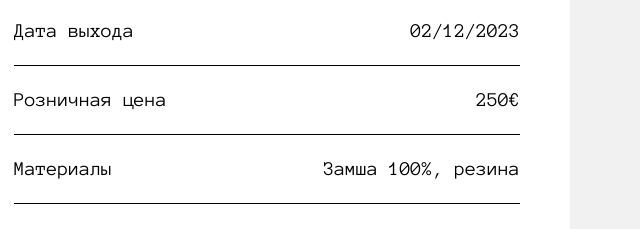
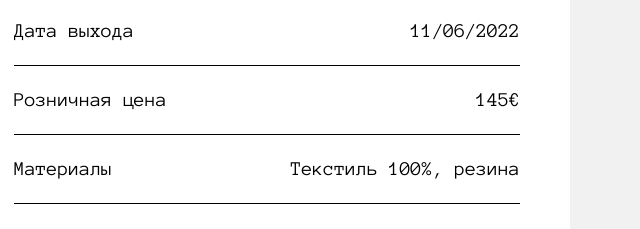
Before and after one commit to denizho/yandprak, a plain HTML site: page 3.html in a window 1280 px wide. Shown: the part 1014-1243 px from the top of the page, 640-1280 px from the left. Drawn offline with Linux system fonts and the light colour scheme.

Commit message:
Коммит 2

```diff
--- a/3.html
+++ b/3.html
@@ -28,7 +28,6 @@
                 </nav>
             </div>
         </header>
-		<main>
         <div class="content">
            <div class="container main__content">
                 <img alt="New Balance C-ms574" src="./images/3big.png" class="sneaker-image-big" />
@@ -50,7 +49,7 @@
                                             <p>Дата выхода</p>
                                         </div>
                                         <div class="big-sneaker-info-right-value">
-                                            <p>02/12/2023</p>
+                                            <p>11/06/2022</p>
                                         </div>
                                     </div>
                                     <div class="big-sneaker-info-right">
@@ -58,7 +57,7 @@
                                             <p>Розничная цена</p>
                                         </div>
                                         <div class="big-sneaker-info-right-value">
-                                            <p>250€</p>
+                                            <p>145€</p>
                                         </div>
                                     </div>
                                     <div class="big-sneaker-info-right">
@@ -66,7 +65,7 @@
                                             <p>Материалы</p>
                                         </div>
                                         <div class="big-sneaker-info-right-value">
-                                            <p>Замша 100%, резина</p>
+                                            <p>Текстиль 100%, резина</p>
                                         </div>
                                     </div>
                                 </div>
@@ -74,7 +73,6 @@
                     </div>
            </div>
         </div>
-		</main>
         <footer class="footer">
             <div class="footer-content">
                 <a class="footer__logo-link" href="index.html">
```
Also changed, not shown: 1.html (+0 -2 lines), 2.html (+0 -2 lines), index.html (+0 -2 lines).
